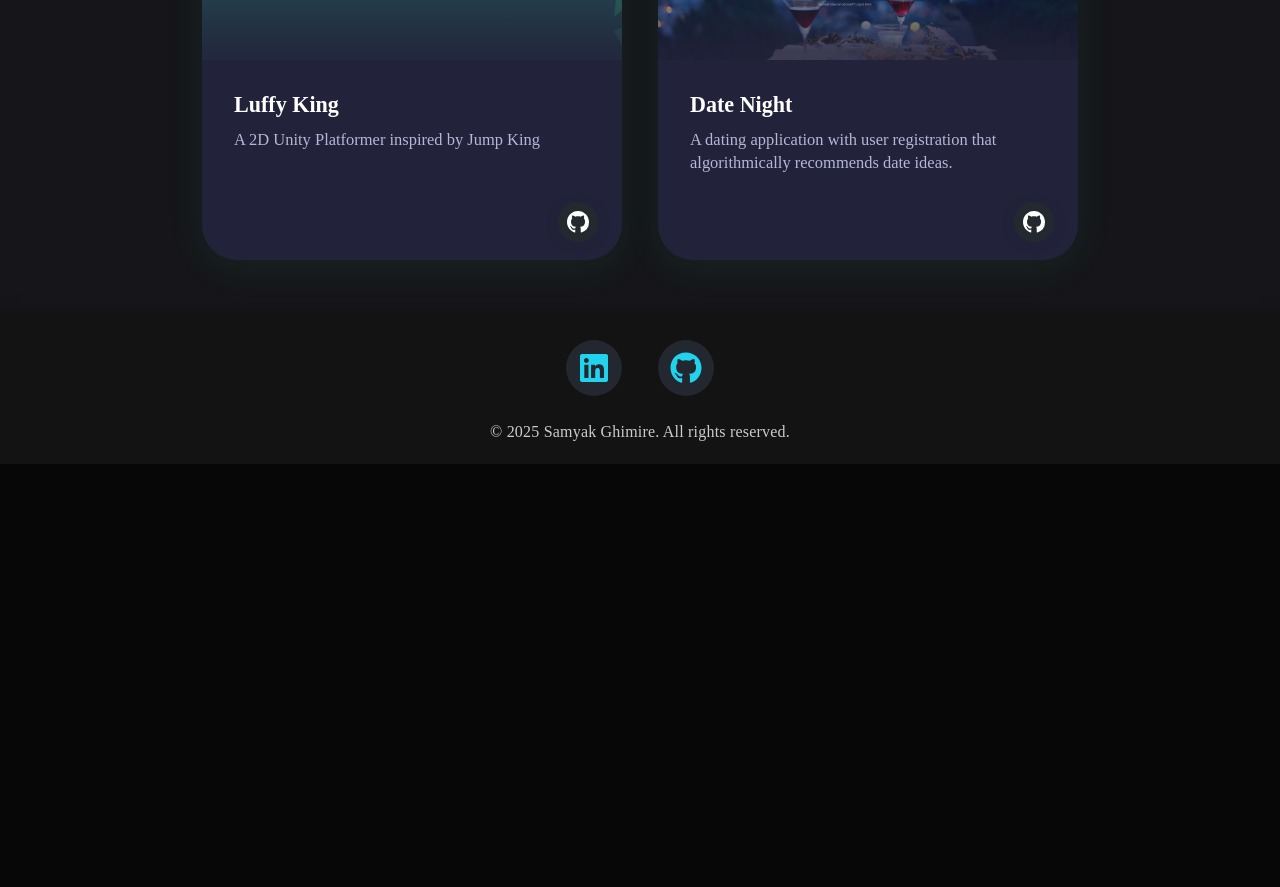
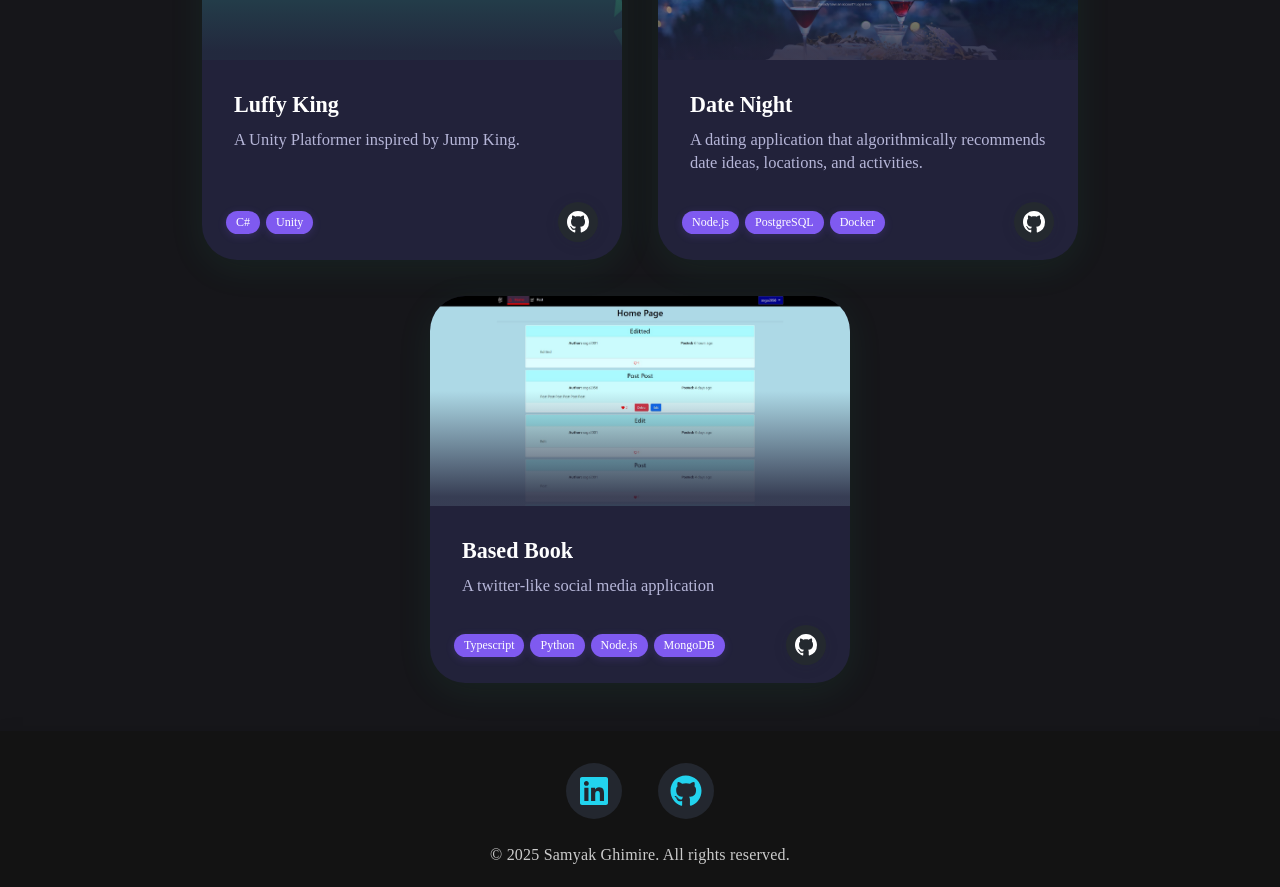
Before and after one commit to sghimire01/portfolio-website, a React (Vite) app: page / in a window 1280 px wide. Shown: the part 860-1747 px from the top of the page. Before the commit the page ends 1324 px from the top, so only its background shows below. Built offline with nearby package versions, Linux system fonts and the light colour scheme.

Commit message:
fixing projects section

```diff
--- a/package.json
+++ b/package.json
@@ -15,6 +15,7 @@
     "react": "^18.2.0",
     "react-dom": "^18.2.0",
     "react-icons": "^5.5.0",
+    "react-router-dom": "^7.6.3",
     "react-simple-typewriter": "^5.0.1",
     "styled-components": "^6.1.19"
   },
@@ -26,6 +27,9 @@
     "@typescript-eslint/parser": "^6.0.0",
     "@vitejs/plugin-react": "^4.6.0",
     "eslint": "^8.0.0",
+    "eslint-config-prettier": "^10.1.5",
+    "eslint-plugin-prettier": "^5.5.1",
+    "prettier": "^3.6.2",
     "typescript": "^4.9.5",
     "vite": "^7.0.4"
   }
--- a/src/components/Projects.tsx
+++ b/src/components/Projects.tsx
@@ -2,6 +2,7 @@ import React from "react";
 import styled from "styled-components";
 import luffyImg from "../assets/gameimage.png";
 import dateImg from "../assets/datenight.png"
+import socialiteImg from '../assets/socialite.jpg'
 
 const ProjectsSection = styled.section`
   width: 100%;
@@ -110,16 +111,16 @@ const CardFooter = styled.div`
   width: 100%;
   display: flex;
   align-items: center;
-  justify-content: flex-end;
+  justify-content: space-between;  // for symmetry
   padding: 0 24px 18px 0;
   min-height: 45px;
 `;
 
-const GitHubButton = styled.a`
+const GitHubButton = styled.a<{disabled?: boolean}>`
   display: inline-flex;
   align-items: center;
   justify-content: center;
-  background: #24292f;
+  background: ${({ disabled }) => (disabled ? '#4e4e63' : '#24292f')};
   border-radius: 50%;
   width: 40px;
   height: 40px;
@@ -128,31 +129,95 @@ const GitHubButton = styled.a`
   text-decoration: none;
   box-shadow: 0 2px 14px 0 rgba(36,41,47,0.14);
   transition: background 0.17s, transform 0.15s;
+  pointer-events: ${({ disabled }) => (disabled ? 'none' : 'auto')};
 
   &:hover, &:focus {
-    background: #7f5af0;
-    transform: scale(1.09);
+    background: ${({ disabled }) => (disabled ? '#4e4e63' : '#7f5af0')};
+    transform: ${({ disabled }) => (disabled ? 'none' : 'scale(1.09)')};
   }
+
   svg {
     width: 22px;
     height: 22px;
   }
 `;
 
-// Dummy project data
-const projects = [
+const WebsiteButton = styled.a<{disabled?: boolean}>`
+  display: inline-flex;
+  align-items: center;
+  justify-content: center;
+  background: #7f5af0;
+  border-radius: 50%;
+  width: 40px;
+  height: 40px;
+  color: #fff;
+  margin-left: 8px;
+  text-decoration: none;
+  box-shadow: 0 2px 14px 0 rgba(127,90,240,0.14);
+  transition: background 0.17s, transform 0.15s;
+  pointer-events: ${({ disabled }) => (disabled ? 'none' : 'auto')};
+
+  &:hover, &:focus {
+    background: #24292f;
+    transform: scale(1.09);
+  }
+
+  svg {
+    width: 22px;
+    height: 22px;
+  }
+`;
+
+const SkillsWrapper = styled.div`
+  display: flex;
+  flex-wrap: wrap;
+  gap: 6px;
+  margin-right: auto;
+  padding: 0 0 0 24px;
+`;
+
+const SkillTag = styled.span`
+  background: #7f5af0;
+  color: #ffffff;
+  padding: 4px 10px;
+  border-radius: 20px;
+  font-size: 0.75rem;
+  font-weight: 500;
+  box-shadow: 0 2px 8px rgba(127, 90, 240, 0.2);
+`;
+
+interface Project {
+  title: string;
+  desc: string;
+  img: string;
+  github?: string;
+  website?: string;
+  skills: string[];
+}
+
+const projects: Project[] = [
   {
     title: "Luffy King",
-    desc: "A 2D Unity Platformer inspired by Jump King",
+    desc: "A Unity Platformer inspired by Jump King.",
     img: luffyImg,
     github: "https://github.com/sghimire01/luffy-king",
+    skills: ['C#', 'Unity'],
   },
   {
     title: "Date Night",
-    desc: "A dating application with user registration that algorithmically recommends date ideas.",
+    desc: "A dating application that algorithmically recommends date ideas, locations, and activities.",
     img: dateImg,
     github: "https://github.com/soei7511/your-night-out",
+    skills: ['Node.js', 'PostgreSQL', 'Docker']
   },
+  {
+    title: "Based Book",
+    desc: "A twitter-like social media application",
+    img: socialiteImg,
+    github: "https://github.com/soga2001/BasedBook",
+    skills: ['Typescript', 'Python', 'Node.js', 'MongoDB']
+  },
+
 ];
 
 const Projects = () => (
@@ -169,8 +234,18 @@ const Projects = () => (
             <ProjectDesc>{proj.desc}</ProjectDesc>
           </CardContent>
 <CardFooter>
-            <GitHubButton href={proj.github} target="_blank" rel="noopener noreferrer" aria-label="View on GitHub">
-              {/* Inline SVG for GitHub icon */}
+  <SkillsWrapper>
+    {proj.skills.map((skill, idx) => (
+      <SkillTag key={idx}>{skill}</SkillTag>
+    ))}
+  </SkillsWrapper>
+  {proj.github ? (
+    <GitHubButton
+      href={proj.github}
+      target="_blank"
+      rel="noopener noreferrer"
+      aria-label="View on GitHub"
+    >
       <svg viewBox="0 0 16 16" fill="currentColor">
         <path d="M8 0C3.58 0 0 3.58 0 8c0 3.54 2.29 6.53 5.47 7.59.4.07.55-.17.55-.38
         0-.19-.01-.82-.01-1.49-2.01.37-2.53-.49-2.69-.94-.09-.23-.48-.94-.82-1.13-.28-.15-.68-.52
@@ -181,7 +256,37 @@ const Projects = () => (
         1.93-.01 2.19 0 .21.15.46.55.38A8.013 8.013 0 0 0 16 8c0-4.42-3.58-8-8-8z"/>
       </svg>
     </GitHubButton>
+  ) : proj.website ? (
+    <WebsiteButton
+      href={proj.website}
+      target="_blank"
+      rel="noopener noreferrer"
+      aria-label="Visit Website"
+    >
+      <svg viewBox="0 0 20 20" fill="currentColor">
+        <path d="M12.293 2.293a1 1 0 011.414 0l4 4a1 1 0 010 1.414l-8.5 8.5a1 1 0 01-.414.242l-4 1a1 1 0 01-1.213-1.213l1-4a1 1 0 01.242-.414l8.5-8.5zM5 13l-1 4 4-1 8.5-8.5-3-3L5 13z" />
+      </svg>
+    </WebsiteButton>
+  ) : (
+    <GitHubButton
+      as="span"
+      disabled
+      aria-label="No external link available"
+      style={{ opacity: 0.45 }}
+    >
+      <svg viewBox="0 0 16 16" fill="currentColor">
+        <path d="M8 0C3.58 0 0 3.58 0 8c0 3.54 2.29 6.53 5.47 7.59.4.07.55-.17.55-.38
+        0-.19-.01-.82-.01-1.49-2.01.37-2.53-.49-2.69-.94-.09-.23-.48-.94-.82-1.13-.28-.15-.68-.52
+        -.01-.53.63-.01 1.08.58 1.23.82.72 1.21 1.87.87 2.33.66.07-.52.28-.87.51-1.07-1.78-.2
+        -3.64-.89-3.64-3.95 0-.87.31-1.59.82-2.15-.08-.2-.36-1.02.08-2.12 0 0 .67-.21 2.2.82
+        .64-.18 1.32-.27 2-.27.68 0 1.36.09 2 .27 1.53-1.04 2.2-.82 2.2-.82.44 1.1.16 1.92.08
+        2.12.51.56.82 1.27.82 2.15 0 3.07-1.87 3.75-3.65 3.95.29.25.54.73.54 1.48 0 1.07-.01
+        1.93-.01 2.19 0 .21.15.46.55.38A8.013 8.013 0 0 0 16 8c0-4.42-3.58-8-8-8z"/>
+      </svg>
+    </GitHubButton>
+  )}
 </CardFooter>
+
         </ProjectCard>
       ))}
     </ProjectsContainer>
```
Also changed, not shown: src/assets/socialite.jpg (added), 1 other file (tests, documents, lock files or other folders). Lines whose indentation alone changed are shown as unchanged.
